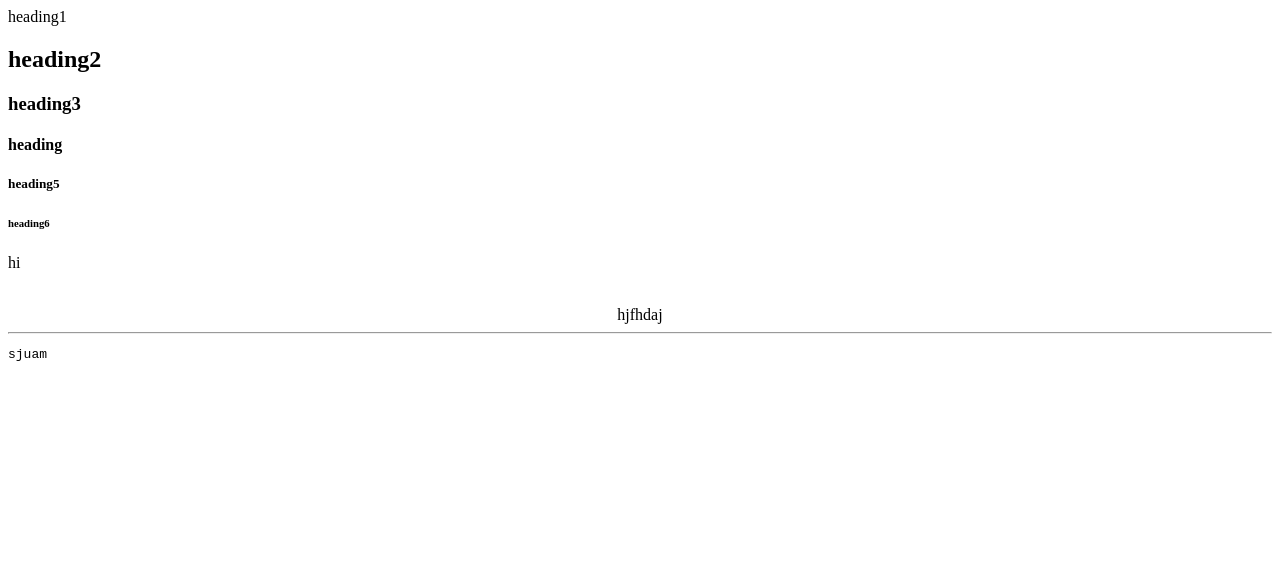
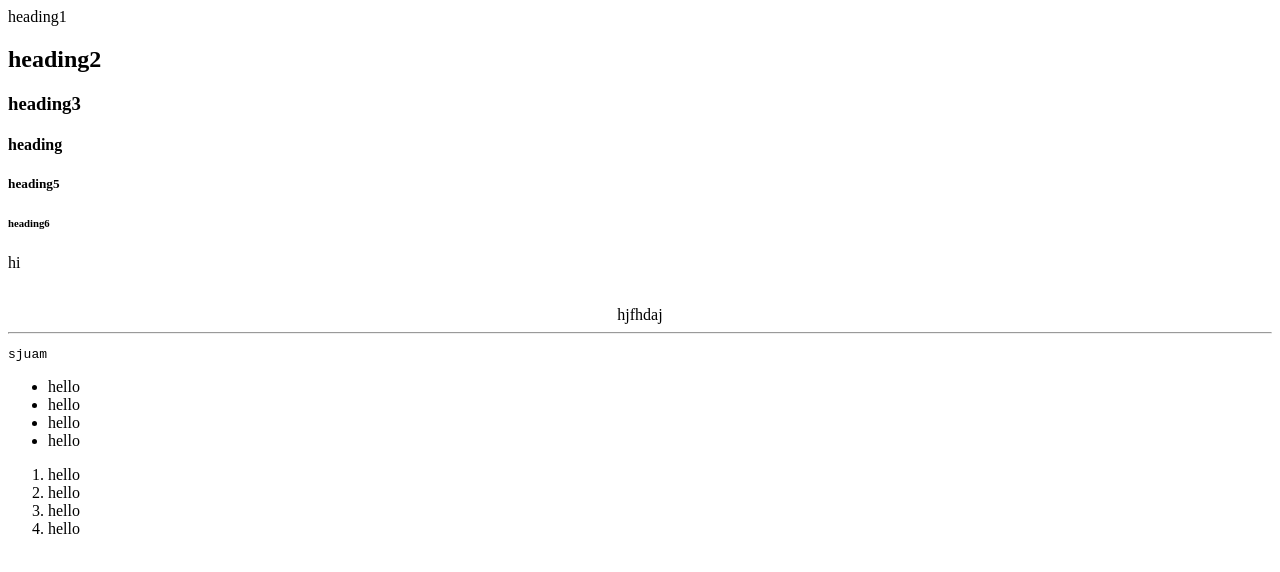
Before and after one commit to CHINTHAPALLY-SHYAM/jfs21, a plain HTML site: page basictags.html in a window 1280 px wide. Drawn offline with Linux system fonts and the light colour scheme.

Commit message:
lists in html

```diff
--- a/basictags.html
+++ b/basictags.html
@@ -19,6 +19,21 @@
     <center>hjfhdaj</center>
     <hr>
     <pre>sjuam</pre>
+    <!-- list in html -->
+     <ul>
+        <li>hello</li>
+        <li>hello</li>
+        <li>hello</li>
+        <li>hello</li>
+
+     </ul>
+     <ol type="1">
+        <li>hello</li>
+        <li>hello</li>
+        <li>hello</li>
+        <li>hello</li>
+     </ol>
+
 
 
 
```
